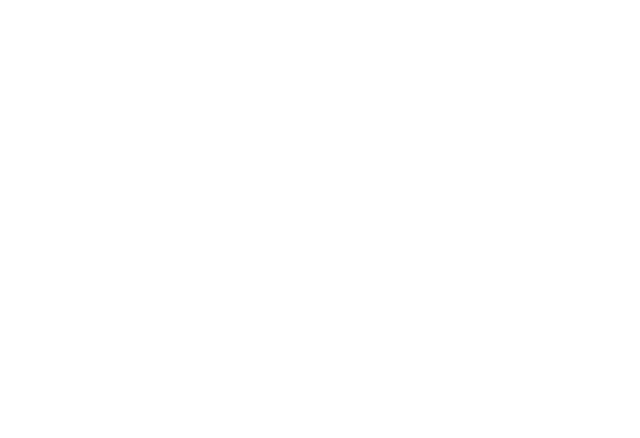
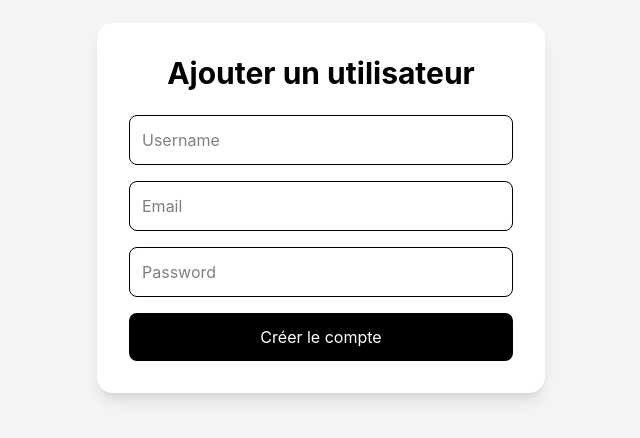
Before and after one commit to jeremy-di/projet_sp4_emaj, a React (Vite) app in the folder front/: page /admin/create-user in a window 1280 px wide. Shown: the part 192-630 px from the top of the page, without its empty margins (319-959 px from the left). Built offline with nearby package versions, Linux system fonts and the light colour scheme.

Commit message:
init dashboard

```diff
--- a/front/src/App.jsx
+++ b/front/src/App.jsx
@@ -1,5 +1,6 @@
 import { BrowserRouter, Routes, Route } from "react-router-dom"
 import AdminDashboard from "./pages/AdminDashboard"
+import CreateUser from "./pages/CreateUser"
 import './App.css'
 import PublicRouter from "./pages/public/PublicRouter"
 
@@ -14,6 +15,12 @@
           }
         />
         <Route path="/*" element={<PublicRouter />} />
+        <Route
+          path="/admin/create-user"
+          element={
+              <CreateUser />
+          }
+        />
       </Routes>
     </BrowserRouter>
   )
--- a/front/src/pages/AdminDashboard.jsx
+++ b/front/src/pages/AdminDashboard.jsx
@@ -1,5 +1,6 @@
 import { useEffect, useState } from "react"
 import API from "../services/api"
+import { Link } from "react-router-dom"
 
 export default function AdminDashboard(){
 
@@ -36,10 +37,16 @@
     }
 
     return(
-        <div className="p-8">
-            <h1 className="text-3xl font-bold mb-6">
-                Admin Dashboard
-            </h1>
+        <div className="py-8 px-16 grid grid-cols-1 gap-4">
+            <div className="flex justify-between items-center">
+                <h1 className="text-3xl font-bold">Admin Dashboard</h1>
+                <Link
+                    to="/admin/create-user"
+                    className="cursor-pointer border-2 px-4 py-3 rounded-lg hover:bg-black hover:text-white transition"
+                >
+                    Ajouter un compte
+                </Link>
+            </div>
             <table className="w-full border">
                 <thead>
                     <tr className="bg-gray-200">
--- /dev/null
+++ b/front/src/pages/CreateUser.jsx
@@ -0,0 +1,100 @@
+import { useState } from "react"
+import { useNavigate } from "react-router-dom"
+import API from "../services/api"
+
+export default function CreateUser(){
+
+    const navigate = useNavigate()
+
+    const [form, setForm] = useState({
+        email: "",
+        password: "",
+        username: ""
+    })
+
+    const [error, setError] = useState("")
+    const [success, setSuccess] = useState("")
+
+    const handleChange = (e) => {
+        setForm({
+            ...form,
+            [e.target.name]: e.target.value
+        })
+    }
+
+    const handleSubmit = async(e) => {
+        e.preventDefault()
+        setError("")
+        setSuccess("")
+
+        try {
+            await API.post("/users/register", form)
+            setSuccess("Utilisateur créé avec succès")
+            setTimeout(() => {
+                navigate("/admin")
+            }, 1000)
+
+        } catch (error) {
+            console.log(error)
+            setError(
+                error.response?.data?.message ||
+                "Erreur lors de la création"
+            )
+        }
+    }
+
+    return(
+        <div className="min-h-screen flex items-center justify-center bg-gray-100">
+            <div className="bg-white shadow-lg rounded-2xl p-8 w-full max-w-md">
+                <h1 className="text-3xl font-bold mb-6 text-center">
+                    Ajouter un utilisateur
+                </h1>
+                <form
+                    onSubmit={handleSubmit}
+                    className="flex flex-col gap-4"
+                >
+                    <input
+                        type="text"
+                        name="username"
+                        placeholder="Username"
+                        value={form.username}
+                        onChange={handleChange}
+                        className="border p-3 rounded-lg outline-none focus:border-black"
+                    />
+                    <input
+                        type="email"
+                        name="email"
+                        placeholder="Email"
+                        value={form.email}
+                        onChange={handleChange}
+                        className="border p-3 rounded-lg outline-none focus:border-black"
+                    />
+                    <input
+                        type="password"
+                        name="password"
+                        placeholder="Password"
+                        value={form.password}
+                        onChange={handleChange}
+                        className="border p-3 rounded-lg outline-none focus:border-black"
+                    />
+                    {error && (
+                        <p className="text-red-500 text-sm">
+                            {error}
+                        </p>
+                    )}
+                    {success && (
+                        <p className="text-green-500 text-sm">
+                            {success}
+                        </p>
+                    )}
+                    <button
+                        type="submit"
+                        className="bg-black text-white py-3 rounded-lg hover:opacity-90 transition"
+                    >
+                        Créer le compte
+                    </button>
+                </form>
+            </div>
+        </div>
+    )
+}
--- a/front/src/services/api.js
+++ b/front/src/services/api.js
@@ -4,12 +4,4 @@
     baseURL: "http://localhost:3000"
 })
 
-API.interceptors.request.use((config) => {
-    const token = localStorage.getItem("token")
-    if(token){
-        config.headers.Authorization = `Bearer ${token}`
-    }
-    return config
-})
-
 export default API
```
